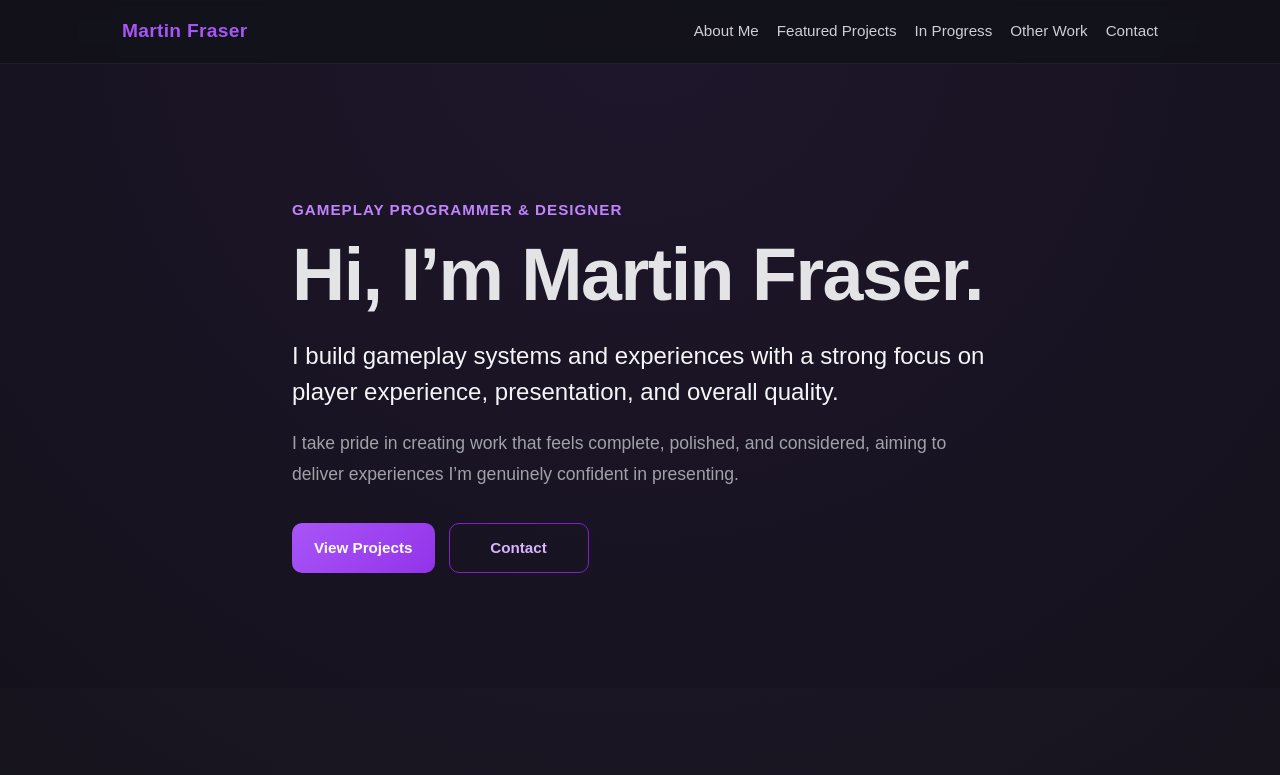
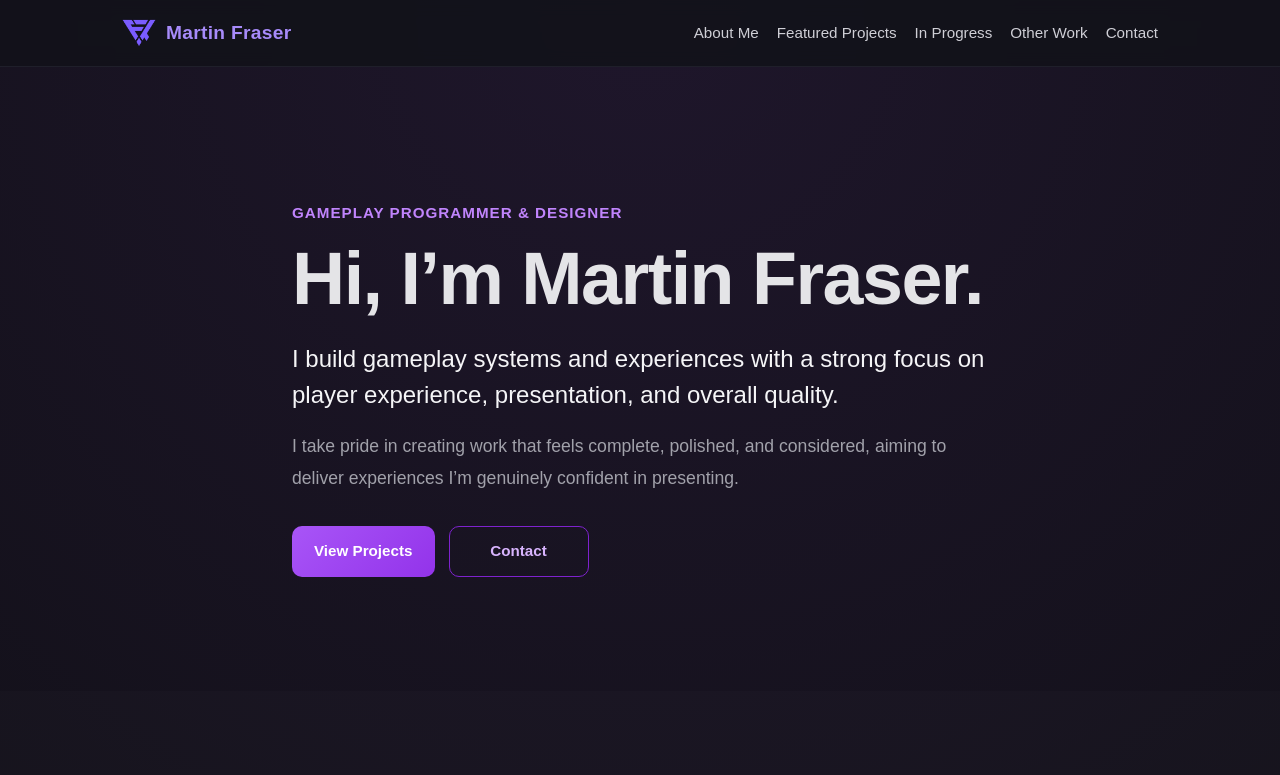
Before and after one commit to fraxur/portfolio-site, a plain HTML site: page index.html in a window 1280 px wide. Shown: the top 775 px of the page. Drawn offline with Linux system fonts and the light colour scheme.

Commit message:
Add files via upload
Update site styling and layout

```diff
--- a/css/styles.css
+++ b/css/styles.css
@@ -422,3 +422,17 @@ h2 {
     border-radius: 10px;
     border: 1px solid #2a2a38;
 }
+
+.brand-logo {
+    display: flex;
+    align-items: center;
+    gap: 10px;
+}
+
+.brand-icon {
+    height: 34px;
+    width: auto;
+}
+.site-logo span {
+    color: #A78BFA;
+}
--- a/index.html
+++ b/index.html
@@ -10,8 +10,10 @@
 <body>
     <header class="site-header">
         <div class="container nav-container">
-            <a href="index.html" class="site-logo">Martin Fraser</a>
-
+            <a href="index.html" class="site-logo brand-logo">
+    <img src="assets/images/FX_Icon.png" alt="Fraxur Systems logo" class="brand-icon">
+    <span>Martin Fraser</span>
+</a>
             <nav class="site-nav">
                 <a href="#about">About Me</a>
                 <a href="#featured-projects">Featured Projects</a>
```
Also changed, not shown: assets/images/FX_Icon.png (added).
